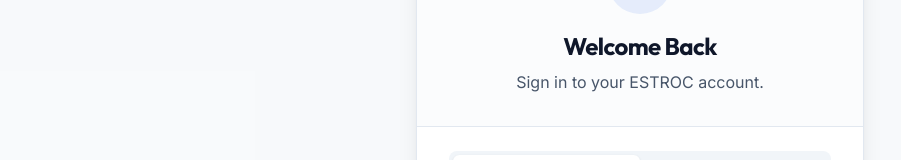
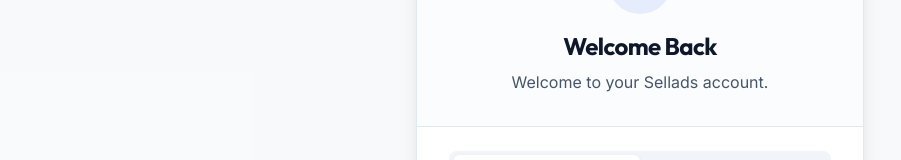
Before and after one commit to 9125aditya/Hording-dashboard, a Next.js app: page /login in a window 1280 px wide. Shown: the part 184-344 px from the top of the page, without its empty margins (0-901 px from the left). Built offline with nearby package versions, Linux system fonts and the light colour scheme.

Commit message:
chore: updated login text to Sellads account

```diff
--- a/src/app/(auth)/login/page.tsx
+++ b/src/app/(auth)/login/page.tsx
@@ -30,7 +30,7 @@ export default function LoginPage() {
           <Lock className="h-8 w-8 text-primary" />
         </div>
         <h1 className="font-heading text-2xl font-bold text-foreground">Welcome Back</h1>
-        <p className="text-muted-foreground mt-2">Sign in to your ESTROC account.</p>
+        <p className="text-muted-foreground mt-2">Welcome to your Sellads account.</p>
       </div>
 
       <div className="px-8 pt-6">
```
